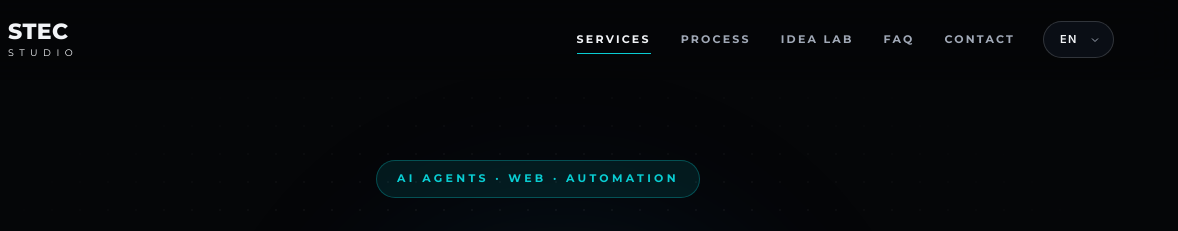
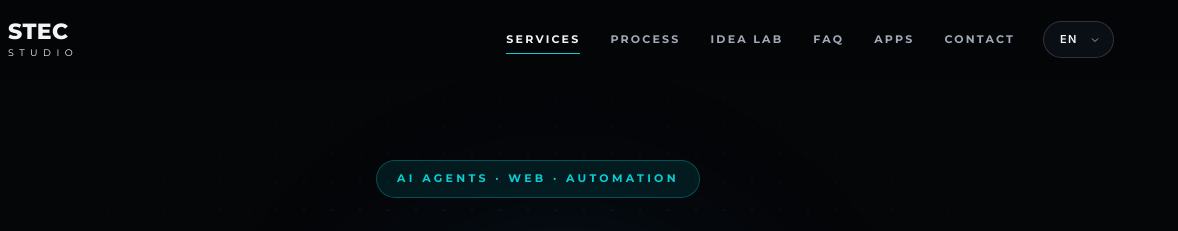
Before and after one commit to Iristefan/stec-studio-web, a plain HTML site: page index.html in a window 1280 px wide. Shown: the top 231 px of the page, 102-1280 px from the left. Drawn offline with Linux system fonts and the light colour scheme.

Commit message:
Add files via upload

```diff
--- a/index.html
+++ b/index.html
@@ -171,6 +171,7 @@
         .menu-toggle[aria-expanded="true"] span::before { transform: translateY(6px) rotate(45deg); }
         .menu-toggle[aria-expanded="true"] span::after { transform: translateY(-6px) rotate(-45deg); }
 
+        @media (max-width: 1100px) { .nav-links { gap: 20px; } }
         @media (max-width: 900px) {
             :root { --nav-h: 70px; }
             .menu-toggle { display: inline-flex; }
@@ -473,6 +474,7 @@
                     <a href="#process" data-i18n="nav-process">Process</a>
                     <a href="#idea-lab" data-i18n="nav-idealab">Idea Lab</a>
                     <a href="#faq" data-i18n="nav-faq">FAQ</a>
+                    <a href="/apps/" data-i18n="nav-apps">Apps</a>
                     <a href="#contact" data-i18n="nav-contact">Contact</a>
                 </nav>
                 <select id="lang-select" class="lang-select" aria-label="Language" data-i18n-aria="lang">
@@ -737,7 +739,7 @@ We have the code.</h2>
                 "meta-title": "StecStudio | AI Agents & Digital Solutions",
                 "meta-desc": "StecStudio builds custom AI agents, web platforms and automations for businesses.",
                 "skip": "Skip to content", "menu": "Open menu", "lang": "Language",
-                "nav-services": "Services", "nav-process": "Process", "nav-idealab": "Idea Lab", "nav-faq": "FAQ", "nav-contact": "Contact",
+                "nav-services": "Services", "nav-process": "Process", "nav-idealab": "Idea Lab", "nav-faq": "FAQ", "nav-apps": "Apps", "nav-contact": "Contact",
                 "hero-badge": "AI Agents · Web · Automation",
                 "hero-title": "Elevating Businesses", "hero-subtitle": "Through AI Agents",
                 "hero-description": "We design AI agents, web platforms and automations that take repetitive work off your team — built around your data and your processes.",
@@ -779,7 +781,7 @@ We have the code.</h2>
                 "meta-title": "StecStudio | Agenți AI și soluții digitale",
                 "meta-desc": "StecStudio creează agenți AI, platforme web și automatizări personalizate pentru afaceri.",
                 "skip": "Sari la conținut", "menu": "Deschide meniul", "lang": "Limbă",
-                "nav-services": "Servicii", "nav-process": "Proces", "nav-idealab": "Idea Lab", "nav-faq": "Întrebări", "nav-contact": "Contact",
+                "nav-services": "Servicii", "nav-process": "Proces", "nav-idealab": "Idea Lab", "nav-faq": "Întrebări", "nav-apps": "Aplicații", "nav-contact": "Contact",
                 "hero-badge": "Agenți AI · Web · Automatizare",
                 "hero-title": "Evoluție Digitală", "hero-subtitle": "Prin Agenți AI",
                 "hero-description": "Creăm agenți AI, platforme web și automatizări care preiau munca repetitivă de pe umerii echipei tale — construite pe datele și procesele tale.",
@@ -821,7 +823,7 @@ We have the code.</h2>
                 "meta-title": "StecStudio | Agents IA et solutions digitales",
                 "meta-desc": "StecStudio crée des agents IA, des plateformes web et des automatisations sur mesure pour les entreprises.",
                 "skip": "Aller au contenu", "menu": "Ouvrir le menu", "lang": "Langue",
-                "nav-services": "Services", "nav-process": "Méthode", "nav-idealab": "Labo d'idées", "nav-faq": "FAQ", "nav-contact": "Contact",
+                "nav-services": "Services", "nav-process": "Méthode", "nav-idealab": "Labo d'idées", "nav-faq": "FAQ", "nav-apps": "Applications", "nav-contact": "Contact",
                 "hero-badge": "Agents IA · Web · Automatisation",
                 "hero-title": "Élever les Entreprises", "hero-subtitle": "Grâce aux Agents IA",
                 "hero-description": "Nous concevons des agents IA, des plateformes web et des automatisations qui libèrent votre équipe des tâches répétitives — construits autour de vos données et de vos processus.",
@@ -863,7 +865,7 @@ We have the code.</h2>
                 "meta-title": "StecStudio | KI-Agenten und digitale Lösungen",
                 "meta-desc": "StecStudio entwickelt individuelle KI-Agenten, Webplattformen und Automatisierungen für Unternehmen.",
                 "skip": "Zum Inhalt springen", "menu": "Menü öffnen", "lang": "Sprache",
-                "nav-services": "Leistungen", "nav-process": "Ablauf", "nav-idealab": "Ideen-Labor", "nav-faq": "FAQ", "nav-contact": "Kontakt",
+                "nav-services": "Leistungen", "nav-process": "Ablauf", "nav-idealab": "Ideen-Labor", "nav-faq": "FAQ", "nav-apps": "Apps", "nav-contact": "Kontakt",
                 "hero-badge": "KI-Agenten · Web · Automatisierung",
                 "hero-title": "Unternehmen voranbringen", "hero-subtitle": "Mit KI-Agenten",
                 "hero-description": "Wir entwickeln KI-Agenten, Webplattformen und Automatisierungen, die Ihrem Team wiederkehrende Arbeit abnehmen — zugeschnitten auf Ihre Daten und Prozesse.",
@@ -905,7 +907,7 @@ We have the code.</h2>
                 "meta-title": "StecStudio | Agenti IA e soluzioni digitali",
                 "meta-desc": "StecStudio crea agenti IA, piattaforme web e automazioni su misura per le aziende.",
                 "skip": "Vai al contenuto", "menu": "Apri il menu", "lang": "Lingua",
-                "nav-services": "Servizi", "nav-process": "Metodo", "nav-idealab": "Lab di Idee", "nav-faq": "FAQ", "nav-contact": "Contatti",
+                "nav-services": "Servizi", "nav-process": "Metodo", "nav-idealab": "Lab di Idee", "nav-faq": "FAQ", "nav-apps": "App", "nav-contact": "Contatti",
                 "hero-badge": "Agenti IA · Web · Automazione",
                 "hero-title": "Elevare le Imprese", "hero-subtitle": "Con gli Agenti IA",
                 "hero-description": "Progettiamo agenti IA, piattaforme web e automazioni che liberano il tuo team dal lavoro ripetitivo — costruiti sui tuoi dati e sui tuoi processi.",
@@ -1169,7 +1171,7 @@ We have the code.</h2>
                         links.forEach(l => l.classList.toggle('is-active', l.getAttribute('href') === '#' + entry.target.id));
                     });
                 }, { rootMargin: '-45% 0px -50% 0px' });
-                links.forEach(l => { const s = document.querySelector(l.getAttribute('href')); if (s) spy.observe(s); });
+                links.filter(l => l.getAttribute('href').startsWith('#')).forEach(l => { const s = document.querySelector(l.getAttribute('href')); if (s) spy.observe(s); });
             }
 
             // Reveal on scroll
```
